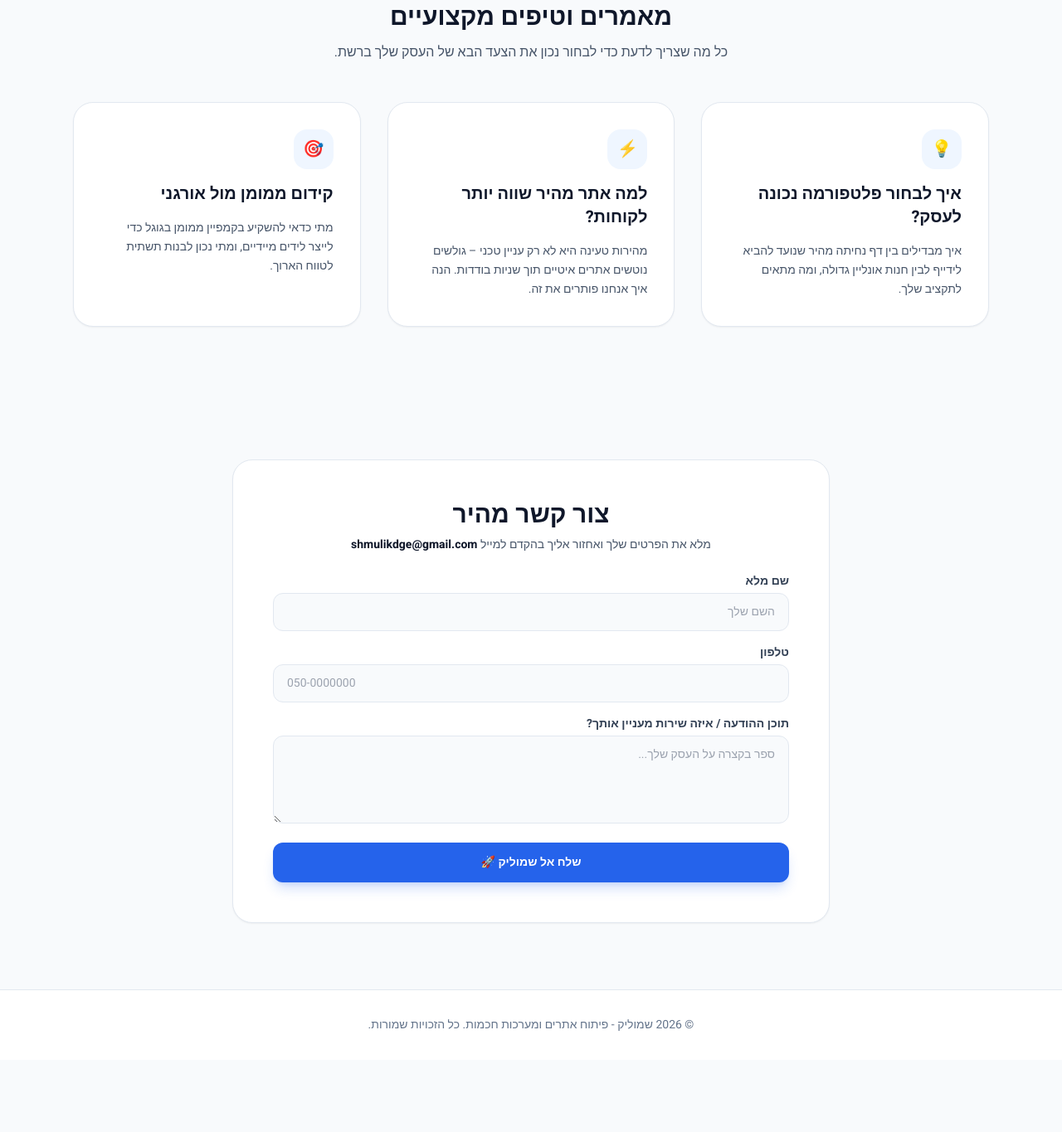
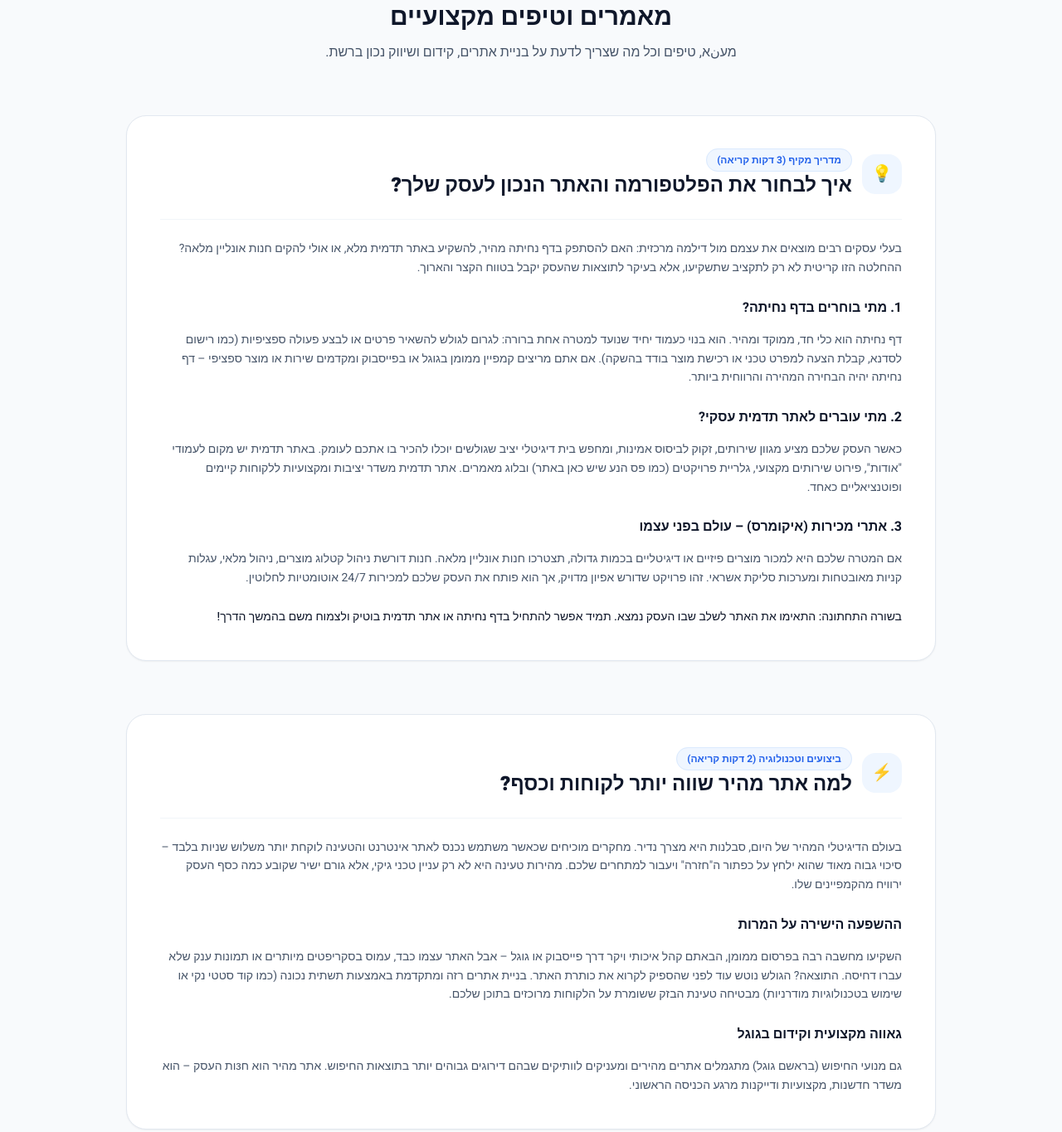
Before and after one commit to shmulikdge/mysite, a plain HTML site: page index.html in a window 1280 px wide. Shown: the part 2308-3673 px from the top of the page at 83% size. Before the commit the page ends 3586 px from the top, so only its background shows below. Drawn offline with nearby package versions, Linux system fonts and the light colour scheme.

Commit message:
Update index.html

```diff
--- a/index.html
+++ b/index.html
@@ -80,9 +80,7 @@
                 <!-- 1: Shabbat Hosting -->
                 <div class="w-80 bg-slate-50 border border-slate-200 rounded-3xl p-6 flex flex-col justify-between hover:border-blue-400 hover:shadow-xl transition-all group shrink-0">
                     <div class="space-y-4">
-                        <div class="h-40 rounded-2xl bg-gradient-to-br from-amber-100 to-blue-100 border border-slate-200 flex items-center justify-center text-4xl group-hover:scale-105 transition-transform">
-                            🕯️
-                        </div>
+                        <div class="h-40 rounded-2xl bg-gradient-to-br from-amber-100 to-blue-100 border border-slate-200 flex items-center justify-center text-4xl group-hover:scale-105 transition-transform">🕯️</div>
                         <div class="flex items-center justify-between">
                             <h3 class="text-xl font-bold text-slate-900">קהילת אירוח לשבת</h3>
                             <span class="text-xs bg-amber-100 text-amber-700 px-2.5 py-1 rounded-lg font-semibold">Community</span>
@@ -90,20 +88,14 @@
                         <p class="text-slate-600 text-sm">פלטפורמה חברתית המחברת בין מארחים ואורחים המעוניינים להציע ולמצוא אירוח לשבת בקלות.</p>
                     </div>
                     <div class="pt-6">
-                        <a href="https://our-shabbat-communit-r3rz.bolt.host/" target="_blank" rel="noopener noreferrer"
-                           class="inline-flex items-center justify-center w-full bg-slate-900 hover:bg-blue-600 text-white py-3 px-4 rounded-xl font-medium text-sm transition-all gap-2 shadow-sm">
-                            <span>צפה באתר החי</span>
-                            <span>↗</span>
-                        </a>
+                        <a href="https://our-shabbat-communit-r3rz.bolt.host/" target="_blank" rel="noopener noreferrer" class="inline-flex items-center justify-center w-full bg-slate-900 hover:bg-blue-600 text-white py-3 px-4 rounded-xl font-medium text-sm transition-all gap-2 shadow-sm"><span>צפה באתר החי</span><span>↗</span></a>
                     </div>
                 </div>
 
                 <!-- 2: Deep Waters -->
                 <div class="w-80 bg-slate-50 border border-slate-200 rounded-3xl p-6 flex flex-col justify-between hover:border-blue-400 hover:shadow-xl transition-all group shrink-0">
                     <div class="space-y-4">
-                        <div class="h-40 rounded-2xl bg-gradient-to-br from-cyan-100 to-blue-100 border border-slate-200 flex items-center justify-center text-4xl group-hover:scale-105 transition-transform">
-                            🌊
-                        </div>
+                        <div class="h-40 rounded-2xl bg-gradient-to-br from-cyan-100 to-blue-100 border border-slate-200 flex items-center justify-center text-4xl group-hover:scale-105 transition-transform">🌊</div>
                         <div class="flex items-center justify-between">
                             <h3 class="text-xl font-bold text-slate-900">Deep Waters</h3>
                             <span class="text-xs bg-cyan-100 text-cyan-700 px-2.5 py-1 rounded-lg font-semibold">Canyoning</span>
@@ -111,20 +103,14 @@
                         <p class="text-slate-600 text-sm">אתר מקצועי לסיורי קניונינג במונטנגרו הכולל מערכת הזמנות, גלריה ומידע למטיילים בעברית ובאנגלית.</p>
                     </div>
                     <div class="pt-6">
-                        <a href="https://deep-water-media.lovable.app/" target="_blank" rel="noopener noreferrer"
-                           class="inline-flex items-center justify-center w-full bg-slate-900 hover:bg-blue-600 text-white py-3 px-4 rounded-xl font-medium text-sm transition-all gap-2 shadow-sm">
-                            <span>צפה באתר החי</span>
-                            <span>↗</span>
-                        </a>
+                        <a href="https://deep-water-media.lovable.app/" target="_blank" rel="noopener noreferrer" class="inline-flex items-center justify-center w-full bg-slate-900 hover:bg-blue-600 text-white py-3 px-4 rounded-xl font-medium text-sm transition-all gap-2 shadow-sm"><span>צפה באתר החי</span><span>↗</span></a>
                     </div>
                 </div>
 
                 <!-- 3: Pet E-Commerce -->
                 <div class="w-80 bg-slate-50 border border-slate-200 rounded-3xl p-6 flex flex-col justify-between hover:border-blue-400 hover:shadow-xl transition-all group shrink-0">
                     <div class="space-y-4">
-                        <div class="h-40 rounded-2xl bg-gradient-to-br from-indigo-100 to-blue-100 border border-slate-200 flex items-center justify-center text-4xl group-hover:scale-105 transition-transform">
-                            🐾
-                        </div>
+                        <div class="h-40 rounded-2xl bg-gradient-to-br from-indigo-100 to-blue-100 border border-slate-200 flex items-center justify-center text-4xl group-hover:scale-105 transition-transform">🐾</div>
                         <div class="flex items-center justify-between">
                             <h3 class="text-xl font-bold text-slate-900">כלבו אונליין לחיות מחמד</h3>
                             <span class="text-xs bg-indigo-100 text-indigo-700 px-2.5 py-1 rounded-lg font-semibold">E-Commerce</span>
@@ -132,20 +118,14 @@
                         <p class="text-slate-600 text-sm">חנות כלבו דיגיטלית לחיות מחמד הכוללת מאמרים מקצועיים, מדריכים לטיפול ועוד.</p>
                     </div>
                     <div class="pt-6">
-                        <a href="https://story-spark-content-hub.lovable.app/" target="_blank" rel="noopener noreferrer"
-                           class="inline-flex items-center justify-center w-full bg-slate-900 hover:bg-blue-600 text-white py-3 px-4 rounded-xl font-medium text-sm transition-all gap-2 shadow-sm">
-                            <span>צפה באתר החי</span>
-                            <span>↗</span>
-                        </a>
+                        <a href="https://story-spark-content-hub.lovable.app/" target="_blank" rel="noopener noreferrer" class="inline-flex items-center justify-center w-full bg-slate-900 hover:bg-blue-600 text-white py-3 px-4 rounded-xl font-medium text-sm transition-all gap-2 shadow-sm"><span>צפה באתר החי</span><span>↗</span></a>
                     </div>
                 </div>
 
                 <!-- 4: Stanko Travel -->
                 <div class="w-80 bg-slate-50 border border-slate-200 rounded-3xl p-6 flex flex-col justify-between hover:border-blue-400 hover:shadow-xl transition-all group shrink-0">
                     <div class="space-y-4">
-                        <div class="h-40 rounded-2xl bg-gradient-to-br from-emerald-100 to-blue-100 border border-slate-200 flex items-center justify-center text-4xl group-hover:scale-105 transition-transform">
-                            ⛰️
-                        </div>
+                        <div class="h-40 rounded-2xl bg-gradient-to-br from-emerald-100 to-blue-100 border border-slate-200 flex items-center justify-center text-4xl group-hover:scale-105 transition-transform">⛰️</div>
                         <div class="flex items-center justify-between">
                             <h3 class="text-xl font-bold text-slate-900">Stanko Travel</h3>
                             <span class="text-xs bg-emerald-100 text-emerald-700 px-2.5 py-1 rounded-lg font-semibold">Booking</span>
@@ -153,15 +133,11 @@
                         <p class="text-slate-600 text-sm">Adventures worth remembering, guided by locals who know every trail. Book memorable experiences in minutes.</p>
                     </div>
                     <div class="pt-6">
-                        <a href="https://activity-booking-story-hub.lovable.app/" target="_blank" rel="noopener noreferrer"
-                           class="inline-flex items-center justify-center w-full bg-slate-900 hover:bg-blue-600 text-white py-3 px-4 rounded-xl font-medium text-sm transition-all gap-2 shadow-sm">
-                            <span>צפה באתר החי</span>
-                            <span>↗</span>
-                        </a>
+                        <a href="https://activity-booking-story-hub.lovable.app/" target="_blank" rel="noopener noreferrer" class="inline-flex items-center justify-center w-full bg-slate-900 hover:bg-blue-600 text-white py-3 px-4 rounded-xl font-medium text-sm transition-all gap-2 shadow-sm"><span>צפה באתר החי</span><span>↗</span></a>
                     </div>
                 </div>
 
-                <!-- Duplicate set for seamless infinite loop -->
+                <!-- Duplicate set for infinite loop -->
                 <div class="w-80 bg-slate-50 border border-slate-200 rounded-3xl p-6 flex flex-col justify-between hover:border-blue-400 hover:shadow-xl transition-all group shrink-0">
                     <div class="space-y-4">
                         <div class="h-40 rounded-2xl bg-gradient-to-br from-amber-100 to-blue-100 border border-slate-200 flex items-center justify-center text-4xl group-hover:scale-105 transition-transform">🕯️</div>
@@ -315,30 +291,69 @@
         </div>
     </section>
 
-    <!-- Articles / Tips Section -->
-    <section id="articles" class="py-20 px-6 max-w-6xl mx-auto space-y-12">
+    <!-- Articles / Tips Section with Full Reading Content -->
+    <section id="articles" class="py-20 px-6 max-w-5xl mx-auto space-y-16">
         <div class="text-center space-y-3">
             <h2 class="text-3xl font-black text-slate-900">מאמרים וטיפים מקצועיים</h2>
-            <p class="text-slate-600 max-w-xl mx-auto">כל מה שצריך לדעת כדי לבחור נכון את הצעד הבא של העסק שלך ברשת.</p>
+            <p class="text-slate-600 max-w-xl mx-auto">מעنא, טיפים וכל מה שצריך לדעת על בניית אתרים, קידום ושיווק נכון ברשת.</p>
         </div>
 
-        <div class="grid grid-cols-1 md:grid-cols-3 gap-8">
-            <div class="bg-white p-8 rounded-3xl border border-slate-200 shadow-sm space-y-4 hover:border-blue-300 transition-all">
-                <div class="w-12 h-12 rounded-2xl bg-blue-50 text-blue-600 flex items-center justify-center text-xl font-bold">💡</div>
-                <h3 class="text-xl font-bold text-slate-900">איך לבחור פלטפורמה נכונה לעסק?</h3>
-                <p class="text-slate-600 text-sm leading-relaxed">איך מבדילים בין דף נחיתה מהיר שנועד להביא לידייף לבין חנות אונליין גדולה, ומה מתאים לתקציב שלך.</p>
+        <!-- Full Article 1 -->
+        <article class="bg-white p-8 md:p-10 rounded-3xl border border-slate-200 shadow-sm space-y-6">
+            <div class="flex items-center gap-3">
+                <div class="w-12 h-12 rounded-2xl bg-blue-50 text-blue-600 flex items-center justify-center text-xl font-bold shrink-0">💡</div>
+                <div>
+                    <span class="text-xs bg-blue-50 text-blue-600 px-3 py-1 rounded-full font-semibold border border-blue-100">מדריך מקיף (3 דקות קריאה)</span>
+                    <h3 class="text-2xl font-black text-slate-900 mt-1">איך לבחור את הפלטפורמה והאתר הנכון לעסק שלך?</h3>
+                </div>
             </div>
-            <div class="bg-white p-8 rounded-3xl border border-slate-200 shadow-sm space-y-4 hover:border-blue-300 transition-all">
-                <div class="w-12 h-12 rounded-2xl bg-blue-50 text-blue-600 flex items-center justify-center text-xl font-bold">⚡</div>
-                <h3 class="text-xl font-bold text-slate-900">למה אתר מהיר שווה יותר לקוחות?</h3>
-                <p class="text-slate-600 text-sm leading-relaxed">מהירות טעינה היא לא רק עניין טכני – גולשים נוטשים אתרים איטיים תוך שניות בודדות. הנה איך אנחנו פותרים את זה.</p>
+
+            <div class="text-slate-600 space-y-4 text-sm leading-relaxed border-t border-slate-100 pt-6">
+                <p>
+                    בעלי עסקים רבים מוצאים את עצמם מול דילמה מרכזית: האם להסתפק בדף נחיתה מהיר, להשקיע באתר תדמית מלא, או אולי להקים חנות אונליין מלאה? ההחלטה הזו קריטית לא רק לתקציב שתשקיעו, אלא בעיקר לתוצאות שהעסק יקבל בטווח הקצר והארוך.
+                </p>
+                <h4 class="font-bold text-slate-900 text-base pt-2">1. מתי בוחרים בדף נחיתה?</h4>
+                <p>
+                    דף נחיתה הוא כלי חד, ממוקד ומהיר. הוא בנוי כעמוד יחיד שנועד למטרה אחת ברורה: לגרום לגולש להשאיר פרטים או לבצע פעולה ספציפיות (כמו רישום לסדנא, קבלת הצעה למפרט טכני או רכישת מוצר בודד בהשקה). אם אתם מריצים קמפיין ממומן בגוגל או בפייסבוק ומקדמים שירות או מוצר ספציפי – דף נחיתה יהיה הבחירה המהירה והרווחית ביותר.
+                </p>
+                <h4 class="font-bold text-slate-900 text-base pt-2">2. מתי עוברים לאתר תדמית עסקי?</h4>
+                <p>
+                    כאשר העסק שלכם מציע מגוון שירותים, זקוק לביסוס אמינות, ומחפש בית דיגיטלי יציב שגולשים יוכלו להכיר בו אתכם לעומק. באתר תדמית יש מקום לעמודי "אודות", פירוט שירותים מקצועי, גלריית פרויקטים (כמו פס הנע שיש כאן באתר) ובלוג מאמרים. אתר תדמית משדר יציבות ומקצועיות ללקוחות קיימים ופוטנציאליים כאחד.
+                </p>
+                <h4 class="font-bold text-slate-900 text-base pt-2">3. אתרי מכירות (איקומרס) – עולם בפני עצמו</h4>
+                <p>
+                    אם המטרה שלכם היא למכור מוצרים פיזיים או דיגיטליים בכמות גדולה, תצטרכו חנות אונליין מלאה. חנות דורשת ניהול קטלוג מוצרים, ניהול מלאי, עגלות קניות מאובטחות ומערכות סליקת אשראי. זהו פרויקט שדורש אפיון מדויק, אך הוא פותח את העסק שלכם למכירות 24/7 אוטומטיות לחלוטין.
+                </p>
+                <p class="font-medium text-slate-900 pt-2">
+                    בשורה התחתונה: התאימו את האתר לשלב שבו העסק נמצא. תמיד אפשר להתחיל בדף נחיתה או אתר תדמית בוטיק ולצמוח משם בהמשך הדרך!
+                </p>
             </div>
-            <div class="bg-white p-8 rounded-3xl border border-slate-200 shadow-sm space-y-4 hover:border-blue-300 transition-all">
-                <div class="w-12 h-12 rounded-2xl bg-blue-50 text-blue-600 flex items-center justify-center text-xl font-bold">🎯</div>
-                <h3 class="text-xl font-bold text-slate-900">קידום ממומן מול אורגני</h3>
-                <p class="text-slate-600 text-sm leading-relaxed">מתי כדאי להשקיע בקמפיין ממומן בגוגל כדי לייצר לידים מיידיים, ומתי נכון לבנות תשתית לטווח הארוך.</p>
+        </article>
+
+        <!-- Full Article 2 -->
+        <article class="bg-white p-8 md:p-10 rounded-3xl border border-slate-200 shadow-sm space-y-6">
+            <div class="flex items-center gap-3">
+                <div class="w-12 h-12 rounded-2xl bg-blue-50 text-blue-600 flex items-center justify-center text-xl font-bold shrink-0">⚡</div>
+                <div>
+                    <span class="text-xs bg-blue-50 text-blue-600 px-3 py-1 rounded-full font-semibold border border-blue-100">ביצועים וטכנולוגיה (2 דקות קריאה)</span>
+                    <h3 class="text-2xl font-black text-slate-900 mt-1">למה אתר מהיר שווה יותר לקוחות וכסף?</h3>
+                </div>
             </div>
-        </div>
+
+            <div class="text-slate-600 space-y-4 text-sm leading-relaxed border-t border-slate-100 pt-6">
+                <p>
+                    בעולם הדיגיטלי המהיר של היום, סבלנות היא מצרך נדיר. מחקרים מוכיחים שכאשר משתמש נכנס לאתר אינטרנט והטעינה לוקחת יותר משלוש שניות בלבד – סיכוי גבוה מאוד שהוא ילחץ על כפתור ה"חזרה" ויעבור למתחרים שלכם. מהירות טעינה היא לא רק עניין טכני גיקי, אלא גורם ישיר שקובע כמה כסף העסק ירוויח מהקמפיינים שלו.
+                </p>
+                <h4 class="font-bold text-slate-900 text-base pt-2">ההשפעה הישירה על המרות</h4>
+                <p>
+                    השקיעו מחשבה רבה בפרסום ממומן, הבאתם קהל איכותי ויקר דרך פייסבוק או גוגל – אבל האתר עצמו כבד, עמוס בסקריפטים מיותרים או תמונות ענק שלא עברו דחיסה. התוצאה? הגולש נוטש עוד לפני שהספיק לקרוא את כותרת האתר. בניית אתרים רזה ומתקדמת באמצעות תשתית נכונה (כמו קוד סטטי נקי או שימוש בטכנולוגיות מודרניות) מבטיחה טעינת הבזק ששומרת על הלקוחות מרוכזים בתוכן שלכם.
+                </p>
+                <h4 class="font-bold text-slate-900 text-base pt-2">גאווה מקצועית וקידום בגוגל</h4>
+                <p class="text-slate-600">
+                    גם מנועי החיפוש (בראשם גוגל) מתגמלים אתרים מהירים ומעניקים לוותיקים שבהם דירוגים גבוהים יותר בתוצאות החיפוש. אתר מהיר הוא חзות העסק – הוא משדר חדשנות, מקצועיות ודייקנות מרגע הכניסה הראשוני.
+                </p>
+            </div>
+        </article>
     </section>
 
     <!-- Contact Form Section -->
```
